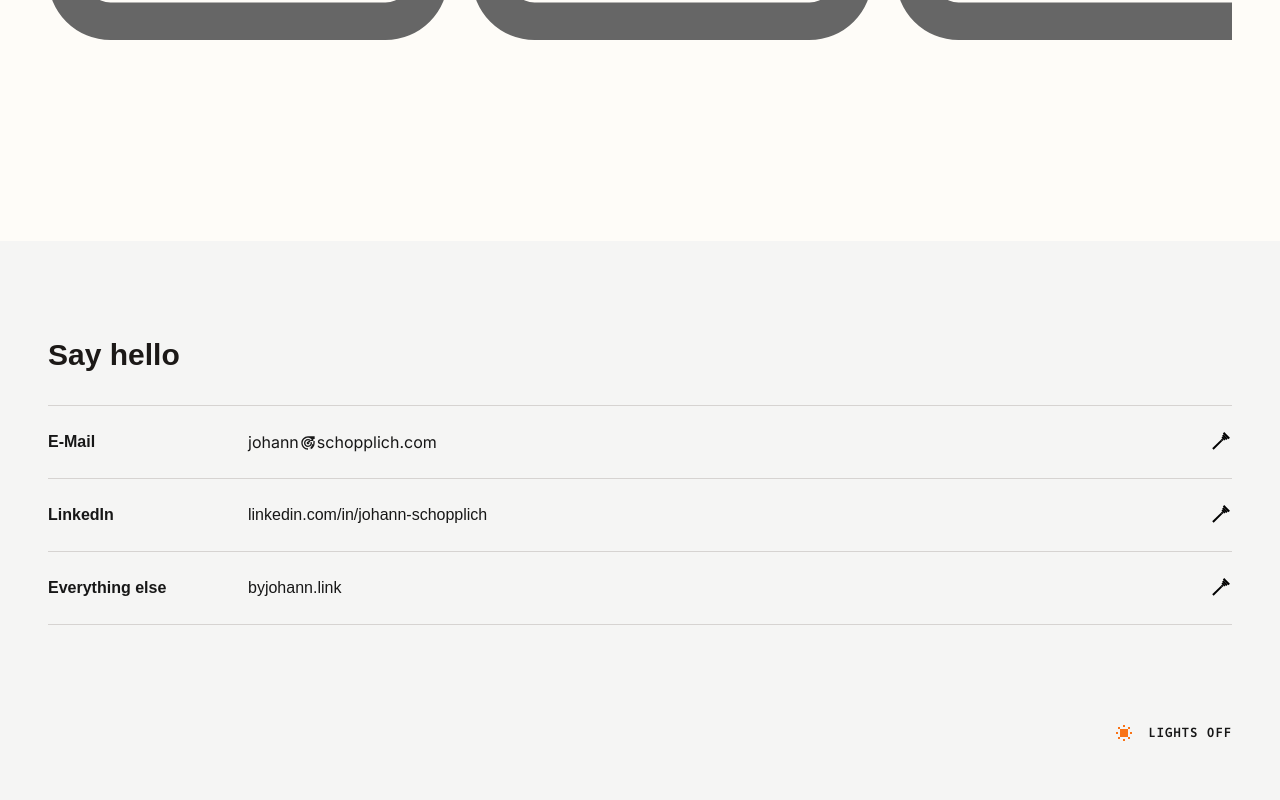
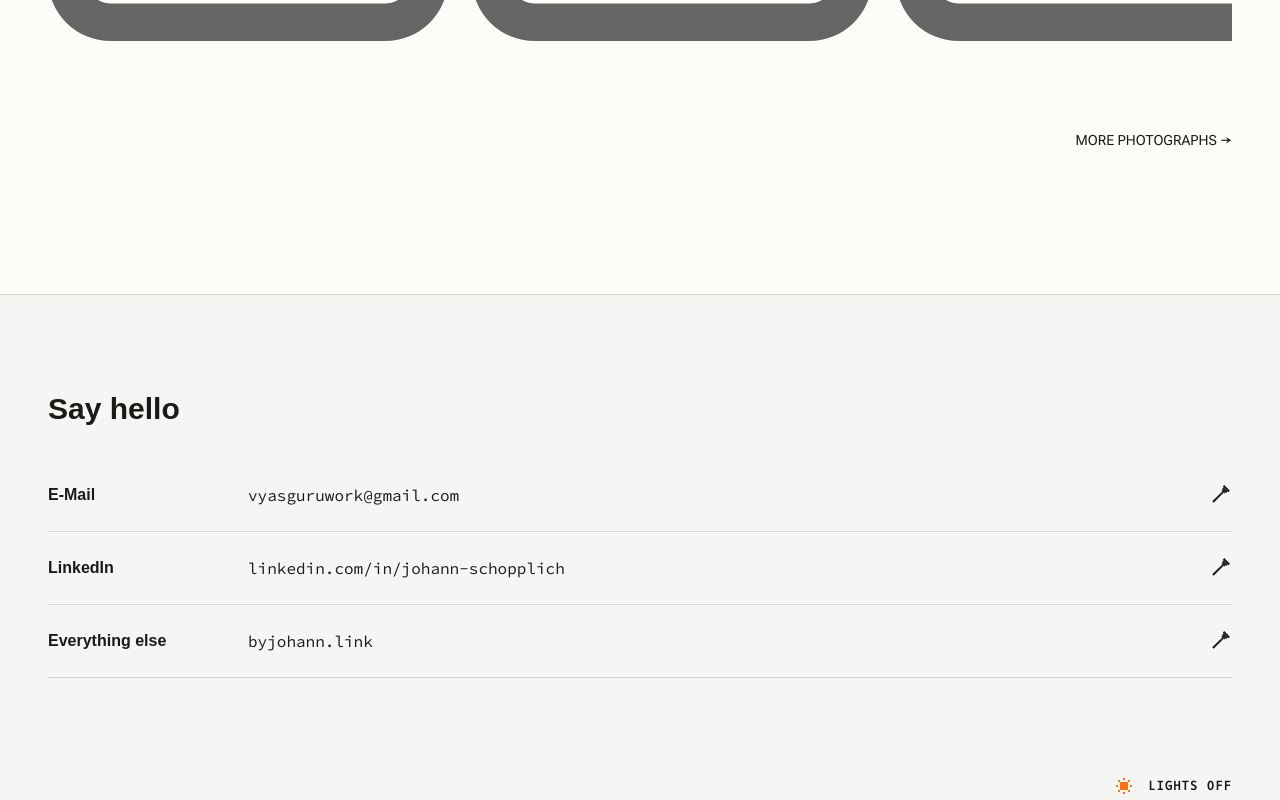
Before and after one commit to wakeupguruu/portfolio, a Next.js app: page / in a window 1280 px wide. Shown: the part 1580-2380 px from the top of the page. Built offline with nearby package versions, Linux system fonts and the light colour scheme; a web font is replaced by a local one.

Commit message:
changed say hello section and added thin lines btw sections

```diff
--- a/app/page.tsx
+++ b/app/page.tsx
@@ -41,6 +41,7 @@ export default function Home() {
       {/* Constrained content container */}
       <Container className="">
         {/* Hero */}
+        <div className="w-full border-t border-custom-separator px-4" style={{ borderColor: 'var(--border-separator)' }}></div>
         <Section className="pt-16">
           <h1 className="font-tasa text-4xl font-extrabold leading-none tracking-[-0.04em] text-[#1c1917] dark:text-[#ededed] sm:text-6xl max-w-4xl">
             <span>Hi, I’m Guru. Developer with a taste for music.</span>
@@ -119,57 +120,56 @@ export default function Home() {
               </div>
             ))}
           </div>
+          <div className="flex justify-end mt-8">
+            <Link href="#" className="text-sm font-robot">MORE PHOTOGRAPHS →</Link>
+          </div>
         </Section>
+      </Container>
 
-      </Container>
+      <div className="w-full border-t border-custom-separator px-4" style={{ borderColor: 'var(--border-separator)' }}></div>
 
       {/* Say hello - Full Width */}
       <div className="w-full section-hello">
         <Container className="mb-0 pt-24 pb-12"> {/* Increased top padding */}
-           <h3 className="mb-8 text-3xl font-semibold font-tasa">Say hello</h3>
+          <h3 className="mb-8 text-3xl font-semibold font-tasa">Say hello</h3>
 
-           {/* List Container - No top border on title, Borders handled by items */}
-           <ul className="flex flex-col">
+          {/* List Container - No top border on title, Borders handled by items */}
+          <ul className="flex flex-col">
 
             {/* E-Mail */}
-            <li className="relative grid grid-cols-[200px_1fr_auto] items-center py-6 group cursor-pointer transition-colors border-t border-[#d6d3d1] hover:border-black dark:border-neutral-800 dark:hover:border-white">
-              <span className="text-base font-bold">E-Mail</span>
-              <div className="text-base flex items-center gap-2 group-hover:text-black/70 dark:group-hover:text-white/80 transition-colors">
-                <span className="font-sans flex items-center">
-                  johann
-                  <span className="mx-[1px] inline-flex items-center justify-center align-middle h-[1em] w-[1em] relative top-[1px]">
-                     <AtSymbol className="w-full h-full" />
-                  </span>
-                  schopplich.com
+            <li className="relative grid grid-cols-[200px_1fr_auto] items-center py-6 group cursor-pointer transition-colors border-b border-custom-separator hover:border-[#1c1917] dark:hover:border-[#e7e5e4]" style={{ borderColor: 'var(--border-separator)' }}>
+              <span className="text-base font-bold text-[#1c1917] dark:text-[#ededed]">E-Mail</span>
+              <div className="text-base flex items-center gap-2 text-[#1c1917] dark:text-[#ededed] group-hover:underline decoration-1 underline-offset-4 transition-colors">
+                <span className="font-source-code flex items-center">
+                  vyasguruwork@gmail.com
                 </span>
               </div>
               <div className="flex justify-end">
-                <PixelArrow className="w-6 h-6 transition-transform duration-500 ease-out -rotate-45 group-hover:rotate-0 text-black dark:text-white" />
+                <PixelArrow className="w-6 h-6 transition-transform duration-500 ease-out -rotate-45 group-hover:rotate-0 text-[#1c1917] dark:text-white" />
               </div>
-              <a href="mailto:johann@schopplich.com" className="absolute inset-0 z-10" aria-label="Send email"></a>
+              <a href="mailto:vyasguruwork@gmail.com" className="absolute inset-0 z-10" aria-label="Send email"></a>
             </li>
 
             {/* LinkedIn */}
-            <li className="relative grid grid-cols-[200px_1fr_auto] items-center py-6 group cursor-pointer transition-colors border-t border-[#d6d3d1] hover:border-black dark:border-neutral-800 dark:hover:border-white">
-              <span className="text-base font-bold">LinkedIn</span>
-              <div className="text-base flex items-center gap-2 group-hover:text-black/70 dark:group-hover:text-white/80 transition-colors">
+            <li className="relative grid grid-cols-[200px_1fr_auto] items-center py-6 group cursor-pointer transition-colors border-b border-custom-separator hover:border-[#1c1917] dark:hover:border-[#e7e5e4]" style={{ borderColor: 'var(--border-separator)' }}>
+              <span className="text-base font-bold text-[#1c1917] dark:text-[#ededed]">LinkedIn</span>
+              <div className="text-base flex items-center gap-2 text-[#1c1917] dark:text-[#ededed] group-hover:underline decoration-1 underline-offset-4 transition-colors font-source-code">
                 linkedin.com/in/johann-schopplich
               </div>
               <div className="flex justify-end">
-                <PixelArrow className="w-6 h-6 transition-transform duration-500 ease-out -rotate-45 group-hover:rotate-0 text-black dark:text-white" />
+                <PixelArrow className="w-6 h-6 transition-transform duration-500 ease-out -rotate-45 group-hover:rotate-0 text-[#1c1917] dark:text-white" />
               </div>
               <a href="https://linkedin.com/in/johann-schopplich" target="_blank" rel="noopener noreferrer" className="absolute inset-0 z-10" aria-label="Visit LinkedIn"></a>
             </li>
 
             {/* Everything else */}
-            <li className="relative grid grid-cols-[200px_1fr_auto] items-center py-6 group cursor-pointer transition-colors border-t border-b border-[#d6d3d1] hover:border-black dark:border-neutral-800 dark:hover:border-white">
-              <span className="text-base font-bold">Everything else</span>
-              <div className="text-base flex items-center gap-2 group-hover:text-black/70 dark:group-hover:text-white/80 transition-colors">
+            <li className="relative grid grid-cols-[200px_1fr_auto] items-center py-6 group cursor-pointer transition-colors border-b border-custom-separator hover:border-[#1c1917] dark:hover:border-[#e7e5e4]" style={{ borderColor: 'var(--border-separator)' }}>
+              <span className="text-base font-bold text-[#1c1917] dark:text-[#ededed]">Everything else</span>
+              <div className="text-base flex items-center gap-2 text-[#1c1917] dark:text-[#ededed] group-hover:underline decoration-1 underline-offset-4 transition-colors font-source-code">
                 byjohann.link
               </div>
               <div className="flex justify-end">
-                {/* Typically 'Everything else' might be a straight arrow or just differ, keeping consistent animation or straight if desired. User said 'from cross to horizontal'. Assuming uniform behavior. */}
-                <PixelArrow className="w-6 h-6 transition-transform duration-500 ease-out -rotate-45 group-hover:rotate-0 text-black dark:text-white" />
+                <PixelArrow className="w-6 h-6 transition-transform duration-500 ease-out -rotate-45 group-hover:rotate-0 text-[#1c1917] dark:text-white" />
               </div>
               <a href="#" className="absolute inset-0 z-10" aria-label="Everything else"></a>
             </li>
```
